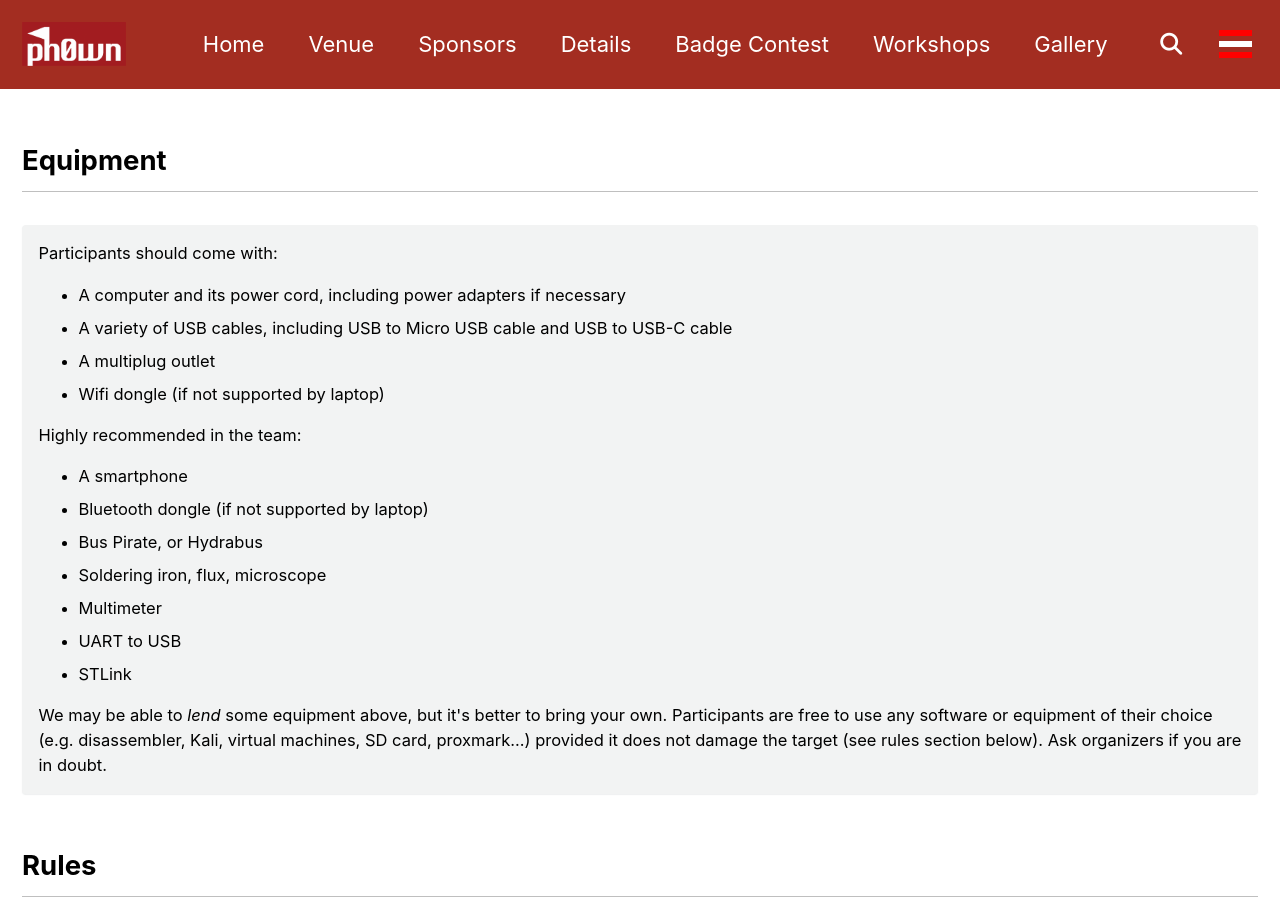
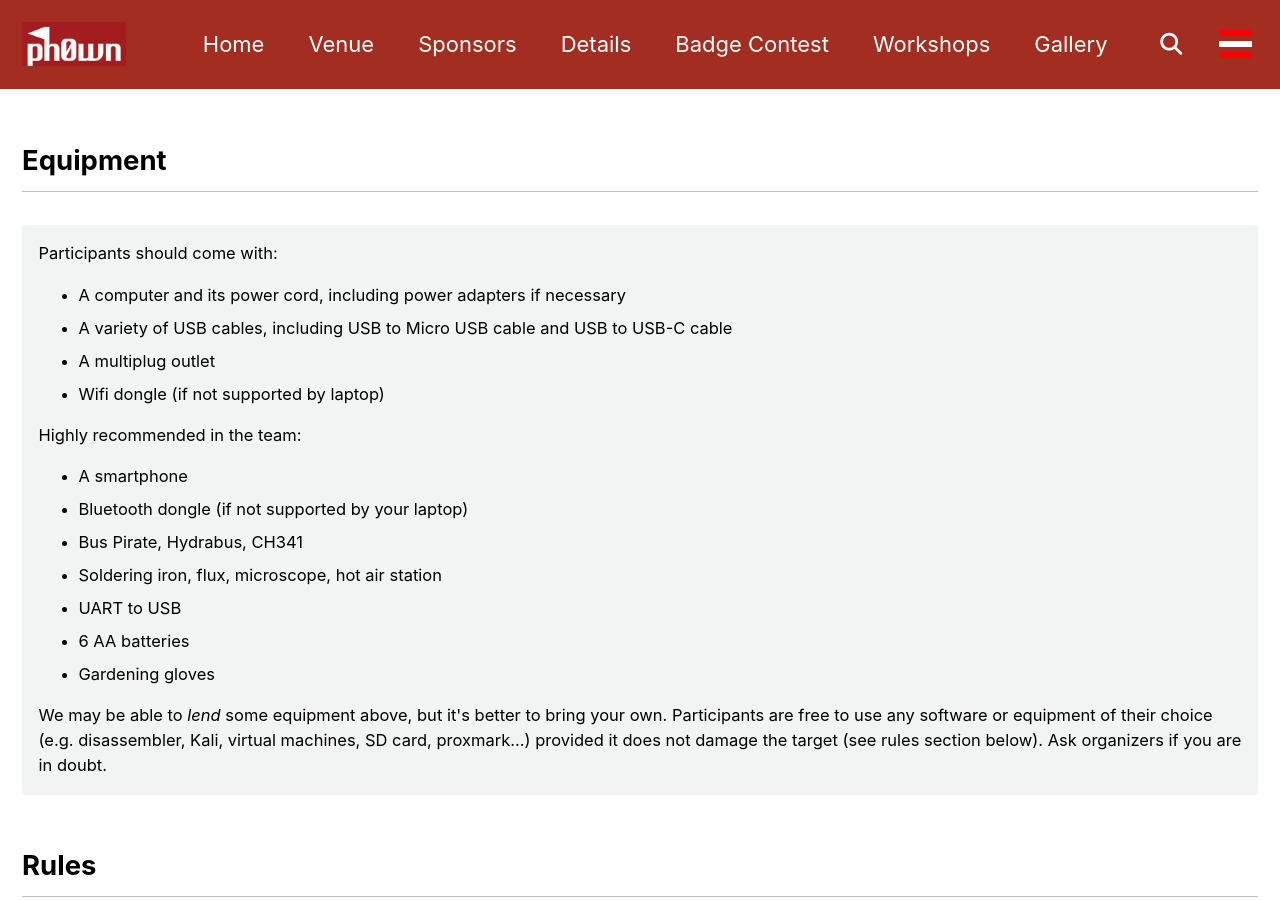
Before and after one commit to ph0wn/ph0wn.github.io, a Jekyll site: the page built from _pages/rules.html, in a window 1280 px wide and 900 px high. Built offline with Jekyll 4.4.1, drawn with Linux system fonts in a browser that asks for light colours; cached includes are drawn as plain includes.

```diff
--- a/_pages/index.html
+++ b/_pages/index.html
@@ -25,7 +25,7 @@ header:
     <p>
       Ph0wn CTF and Workshops will occur on <i class="fa fa-calendar"></i> November 29-30, 2024</b>. Registration is free (thanks to our sponsors!).
 <br>
-Registration opens on <b>November 4, 2024 at 2pm</b>. Registration is mandatory for workshops, and recommended for the CTF.
+<a href="https://pretix.eu/ph0wn/ph0wn24/">Registration opens on <b>November 4, 2024 at 2pm</b></a>. Registration is mandatory for workshops, and recommended for the CTF.
 <br>
 
     </p>
@@ -51,7 +51,7 @@ Registration opens on <b>November 4, 2024 at 2pm</b>. Registration is mandatory
           <h4><i class="fa fa-map-marker"></i> location : <a href="/venue">Sophia Antipolis</a> </h4>
           <h4><i class="fa fa-users"></i> teams : <a href="/details"> 1 to 5 players </a> </h4>
           <h4><i class="fa-solid fa-book"></i> Download <a href="/assets/pdf/ph0wnmag-01.pdf">Ph0wn eZine Issue #01</a> and enjoy writeups!</h4>
-          <h4><i class="fas fa-envelope"></i> Subscribe to our <a href="https://listmonk.ph0wn.org/subscription/form">Ph0wn Newsletter</a> </h4>
+	  <h4>Registration for workshops and/or CTF: <a href="https://pretix.eu/ph0wn/ph0wn24/">link</a></h4>
 
         </li>
       </ul>
--- a/_pages/rules.html
+++ b/_pages/rules.html
@@ -22,12 +22,12 @@ entries_layout: grid
 
   <ul>
   <li>A smartphone</li>
-  <li>Bluetooth dongle (if not supported by laptop)</li>
-  <li>Bus Pirate, or Hydrabus</li>
-  <li>Soldering iron, flux, microscope</li>
-  <li>Multimeter</li>
+  <li>Bluetooth dongle (if not supported by your laptop)</li>
+  <li>Bus Pirate, Hydrabus, CH341</li>
+  <li>Soldering iron, flux, microscope, hot air station</li>
   <li>UART to USB</li>
-  <li>STLink</li>
+  <li>6 AA batteries</li>
+  <li>Gardening gloves</li>
   </ul>
 
   We may be able to <i>lend</i> some equipment above, but it's better to bring your own.
```
